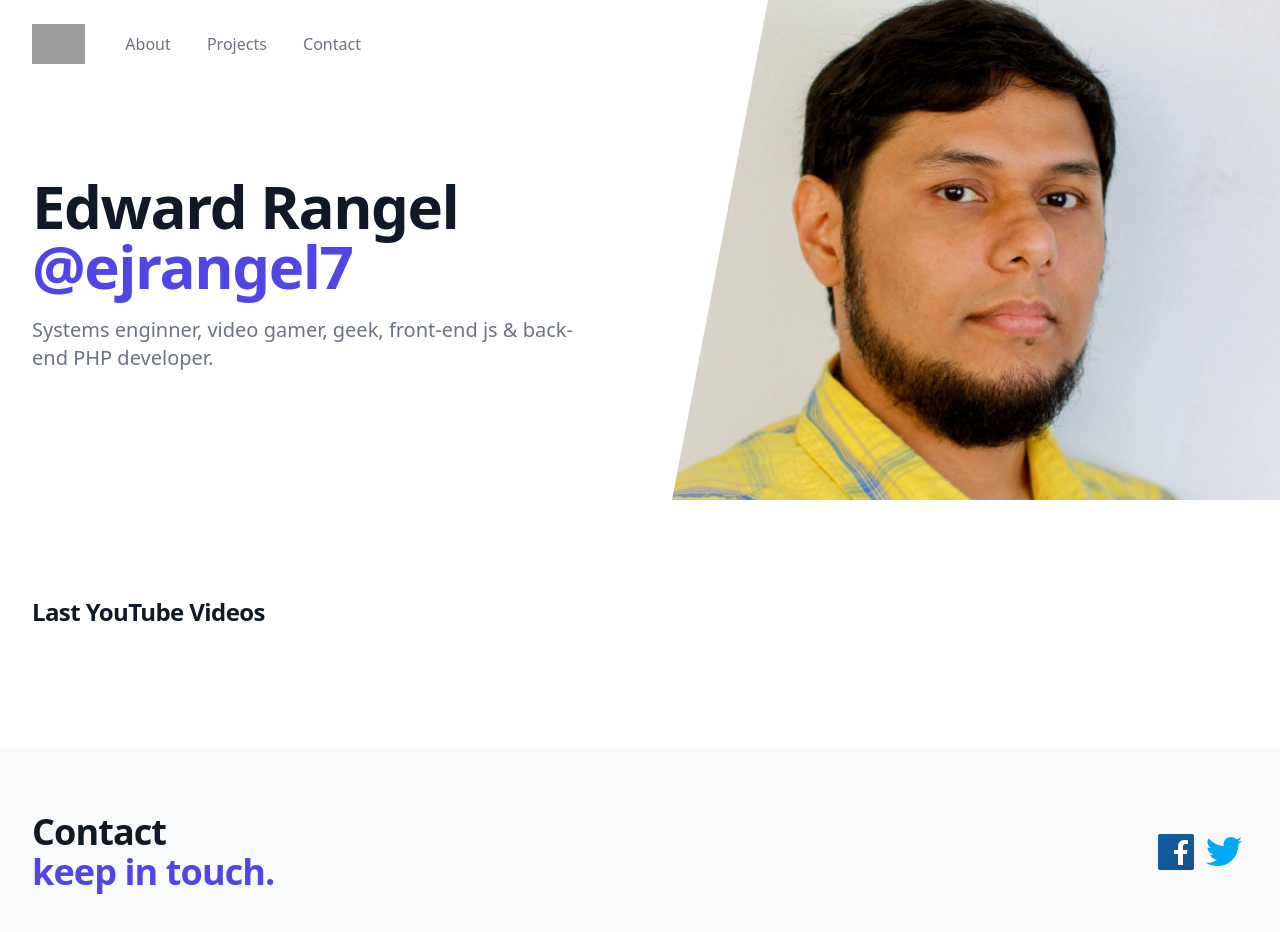
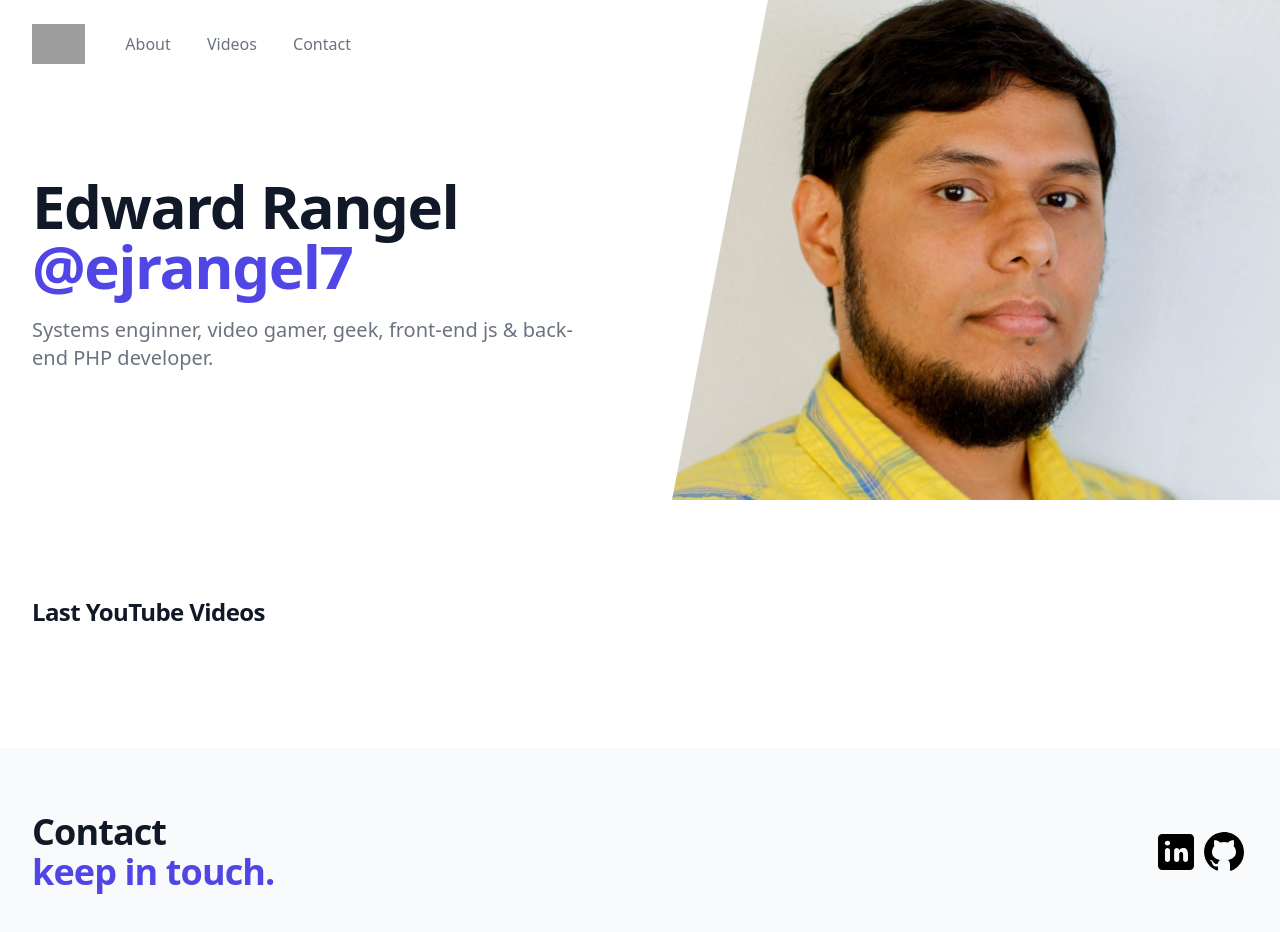
Before and after one commit to ejrangel7/async-landing, a website: page src/index.html in a window 1280 px wide. Drawn offline with nearby package versions, Linux system fonts and the light colour scheme; no server answers; grey boxes are pictures that could not be loaded.

Commit message:
redes sociales agregadas, anclas de secciones

```diff
--- a/src/index.html
+++ b/src/index.html
@@ -21,22 +21,22 @@
             <nav class="relative flex items-center justify-between sm:h-10 lg:justify-start" aria-label="Global">
               <div class="flex items-center flex-grow flex-shrink-0 lg:flex-grow-0">
                 <div class="flex items-center justify-between w-full md:w-auto">
-                  <a href="#">
+                  <a href="/">
                     <span class="sr-only">Title</span>
                     <img class="h-8 w-auto sm:h-10" src="https://tailwindui.com/img/logos/workflow-mark-indigo-600.svg">
                   </a>
                 </div>
               </div>
               <div class="hidden md:block md:ml-10 md:pr-4 md:space-x-8">
-                <a href="#" class="font-medium text-gray-500 hover:text-gray-900">About</a>
-                <a href="#" class="font-medium text-gray-500 hover:text-gray-900">Projects</a>
-                <a href="#" class="font-medium text-gray-500 hover:text-gray-900">Contact</a>
+                <a href="/" class="font-medium text-gray-500 hover:text-gray-900">About</a>
+                <a href="#videos" class="font-medium text-gray-500 hover:text-gray-900">Videos</a>
+                <a  href="#contact" class="font-medium text-gray-500 hover:text-gray-900">Contact</a>
               </div>
             </nav>
           </div>
         </div>
 
-        <main class="mt-10 mx-auto max-w-7xl px-4 sm:mt-12 sm:px-6 md:mt-16 lg:mt-20 lg:px-8 xl:mt-28">
+        <main id="about" class="mt-10 mx-auto max-w-7xl px-4 sm:mt-12 sm:px-6 md:mt-16 lg:mt-20 lg:px-8 xl:mt-28">
           <div class="sm:text-center lg:text-left">
             <h1 class="text-4xl tracking-tight font-extrabold text-gray-900 sm:text-5xl md:text-6xl">
               <span class="block xl:inline">Edward Rangel</span>
@@ -54,7 +54,7 @@
         src="./assets/me.jpg" alt="">
     </div>
   </div>
-  <div class="bg-white">
+  <div id="videos" class="bg-white">
     <div class="max-w-2xl mx-auto py-16 px-4 sm:py-24 sm:px-6 lg:max-w-7xl lg:px-8">
       <h2 class="text-2xl font-extrabold tracking-tight text-gray-900">Last YouTube Videos</h2>
       <div class="mt-6 grid grid-cols-1 gap-y-10 gap-x-6 sm:grid-cols-2 lg:grid-cols-4 xl:gap-x-8" id="content">
@@ -63,39 +63,19 @@
       </div>
     </div>
   </div>
-  <div class="bg-gray-50">
+  <div id="contact" class="bg-gray-50">
     <div class="max-w-7xl mx-auto py-12 px-4 sm:px-6 lg:py-16 lg:px-8 lg:flex lg:items-center lg:justify-between">
       <h2 class="text-3xl font-extrabold tracking-tight text-gray-900 sm:text-4xl">
         <span class="block">Contact</span>
         <span class="block text-indigo-600">keep in touch.</span>
       </h2>
       <div class="mt-8 flex lg:mt-0 lg:flex-shrink-0">
-        <svg xmlns="http://www.w3.org/2000/svg" x="0px" y="0px" width="48" height="48" viewBox="0 0 48 48"
-          style=" fill:#000000;">
-          <linearGradient id="awSgIinfw5_FS5MLHI~A9a_yGcWL8copNNQ_gr1" x1="6.228" x2="42.077" y1="4.896" y2="43.432"
-            gradientUnits="userSpaceOnUse">
-            <stop offset="0" stop-color="#0d61a9"></stop>
-            <stop offset="1" stop-color="#16528c"></stop>
-          </linearGradient>
-          <path fill="url(#awSgIinfw5_FS5MLHI~A9a_yGcWL8copNNQ_gr1)"
-            d="M42,40c0,1.105-0.895,2-2,2H8c-1.105,0-2-0.895-2-2V8c0-1.105,0.895-2,2-2h32	c1.105,0,2,0.895,2,2V40z">
-          </path>
-          <path
-            d="M25,38V27h-4v-6h4v-2.138c0-5.042,2.666-7.818,7.505-7.818c1.995,0,3.077,0.14,3.598,0.208	l0.858,0.111L37,12.224L37,17h-3.635C32.237,17,32,18.378,32,19.535V21h4.723l-0.928,6H32v11H25z"
-            opacity=".05"></path>
-          <path
-            d="M25.5,37.5v-11h-4v-5h4v-2.638c0-4.788,2.422-7.318,7.005-7.318c1.971,0,3.03,0.138,3.54,0.204	l0.436,0.057l0.02,0.442V16.5h-3.135c-1.623,0-1.865,1.901-1.865,3.035V21.5h4.64l-0.773,5H31.5v11H25.5z"
-            opacity=".07"></path>
-          <path fill="#fff"
-            d="M33.365,16H36v-3.754c-0.492-0.064-1.531-0.203-3.495-0.203c-4.101,0-6.505,2.08-6.505,6.819V22h-4v4	h4v11h5V26h3.938l0.618-4H31v-2.465C31,17.661,31.612,16,33.365,16z">
-          </path>
-        </svg>
-        <svg xmlns="http://www.w3.org/2000/svg" x="0px" y="0px" width="48" height="48" viewBox="0 0 48 48"
-          style=" fill:#000000;">
-          <path fill="#03A9F4"
-            d="M42,12.429c-1.323,0.586-2.746,0.977-4.247,1.162c1.526-0.906,2.7-2.351,3.251-4.058c-1.428,0.837-3.01,1.452-4.693,1.776C34.967,9.884,33.05,9,30.926,9c-4.08,0-7.387,3.278-7.387,7.32c0,0.572,0.067,1.129,0.193,1.67c-6.138-0.308-11.582-3.226-15.224-7.654c-0.64,1.082-1,2.349-1,3.686c0,2.541,1.301,4.778,3.285,6.096c-1.211-0.037-2.351-0.374-3.349-0.914c0,0.022,0,0.055,0,0.086c0,3.551,2.547,6.508,5.923,7.181c-0.617,0.169-1.269,0.263-1.941,0.263c-0.477,0-0.942-0.054-1.392-0.135c0.94,2.902,3.667,5.023,6.898,5.086c-2.528,1.96-5.712,3.134-9.174,3.134c-0.598,0-1.183-0.034-1.761-0.104C9.268,36.786,13.152,38,17.321,38c13.585,0,21.017-11.156,21.017-20.834c0-0.317-0.01-0.633-0.025-0.945C39.763,15.197,41.013,13.905,42,12.429">
-          </path>
-        </svg>
+        <a href="https://www.linkedin.com/in/edward-jes%C3%BAs-rangel-barreto-53b85283/" target="_blank">
+          <?xml version="1.0"?><svg fill="#000000" xmlns="http://www.w3.org/2000/svg"  viewBox="0 0 24 24" width="48px" height="48px">    <path d="M19,3H5C3.895,3,3,3.895,3,5v14c0,1.105,0.895,2,2,2h14c1.105,0,2-0.895,2-2V5C21,3.895,20.105,3,19,3z M7.738,17L7.738,17 c-0.697,0-1.262-0.565-1.262-1.262v-4.477C6.477,10.565,7.042,10,7.738,10h0C8.435,10,9,10.565,9,11.262v4.477 C9,16.435,8.435,17,7.738,17z M7.694,8.717c-0.771,0-1.286-0.514-1.286-1.2s0.514-1.2,1.371-1.2c0.771,0,1.286,0.514,1.286,1.2 S8.551,8.717,7.694,8.717z M16.779,17L16.779,17c-0.674,0-1.221-0.547-1.221-1.221v-2.605c0-1.058-0.651-1.174-0.895-1.174 s-1.058,0.035-1.058,1.174v2.605c0,0.674-0.547,1.221-1.221,1.221h-0.081c-0.674,0-1.221-0.547-1.221-1.221v-4.517 c0-0.697,0.565-1.262,1.262-1.262h0c0.697,0,1.262,0.565,1.262,1.262c0,0,0.282-1.262,2.198-1.262C17.023,10,18,10.977,18,13.174 v2.605C18,16.453,17.453,17,16.779,17z"/></svg>
+        </a>
+        <a href="https://github.com/ejrangel7" target="_blank">
+          <?xml version="1.0"?><svg fill="#000000" xmlns="http://www.w3.org/2000/svg"  viewBox="0 0 24 24" width="48px" height="48px">    <path d="M10.9,2.1c-4.6,0.5-8.3,4.2-8.8,8.7c-0.5,4.7,2.2,8.9,6.3,10.5C8.7,21.4,9,21.2,9,20.8v-1.6c0,0-0.4,0.1-0.9,0.1 c-1.4,0-2-1.2-2.1-1.9c-0.1-0.4-0.3-0.7-0.6-1C5.1,16.3,5,16.3,5,16.2C5,16,5.3,16,5.4,16c0.6,0,1.1,0.7,1.3,1c0.5,0.8,1.1,1,1.4,1 c0.4,0,0.7-0.1,0.9-0.2c0.1-0.7,0.4-1.4,1-1.8c-2.3-0.5-4-1.8-4-4c0-1.1,0.5-2.2,1.2-3C7.1,8.8,7,8.3,7,7.6C7,7.2,7,6.6,7.3,6 c0,0,1.4,0,2.8,1.3C10.6,7.1,11.3,7,12,7s1.4,0.1,2,0.3C15.3,6,16.8,6,16.8,6C17,6.6,17,7.2,17,7.6c0,0.8-0.1,1.2-0.2,1.4 c0.7,0.8,1.2,1.8,1.2,3c0,2.2-1.7,3.5-4,4c0.6,0.5,1,1.4,1,2.3v2.6c0,0.3,0.3,0.6,0.7,0.5c3.7-1.5,6.3-5.1,6.3-9.3 C22,6.1,16.9,1.4,10.9,2.1z"/></svg>
+        </a>
       </div>
     </div>
   </div>
```
